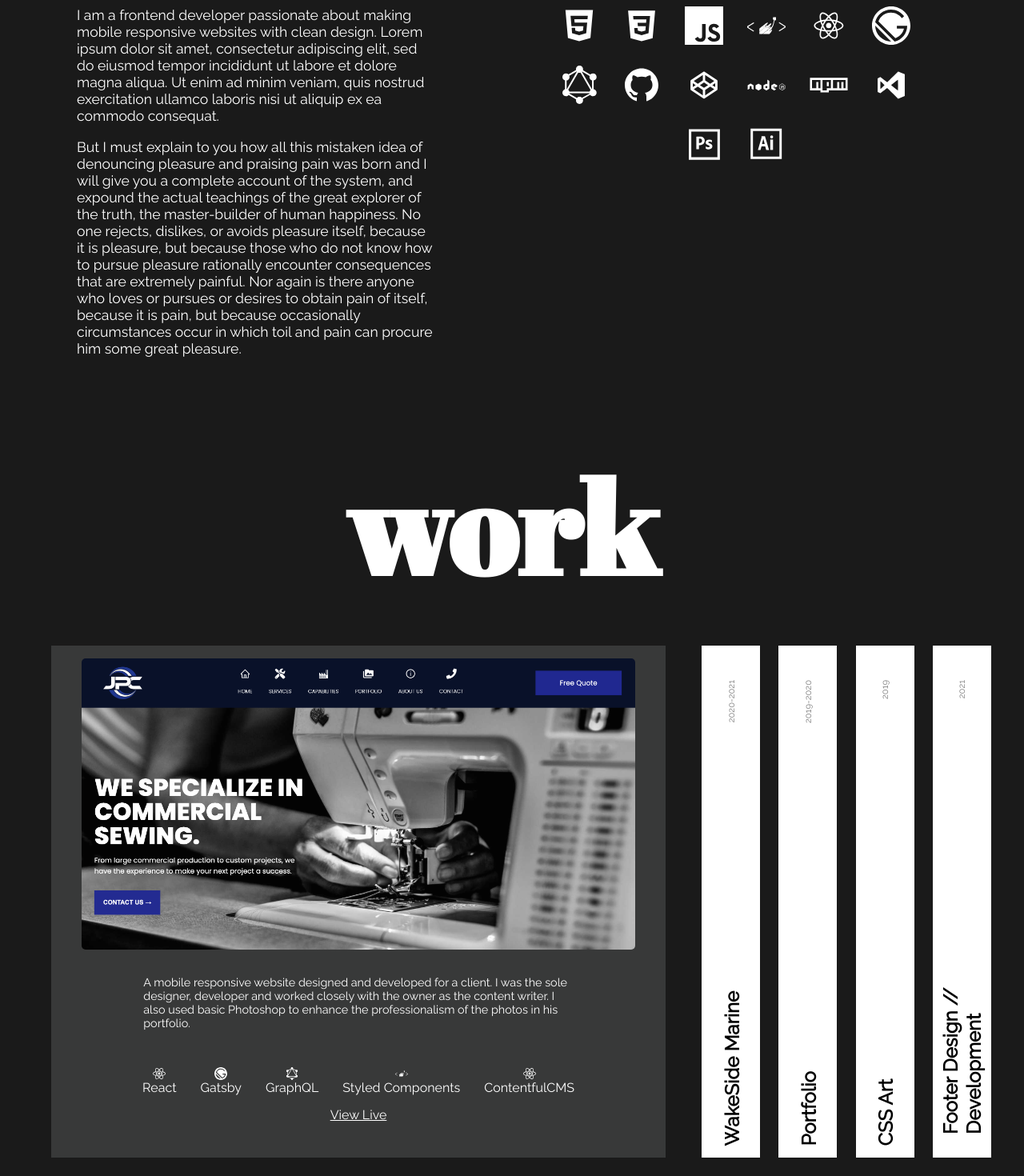
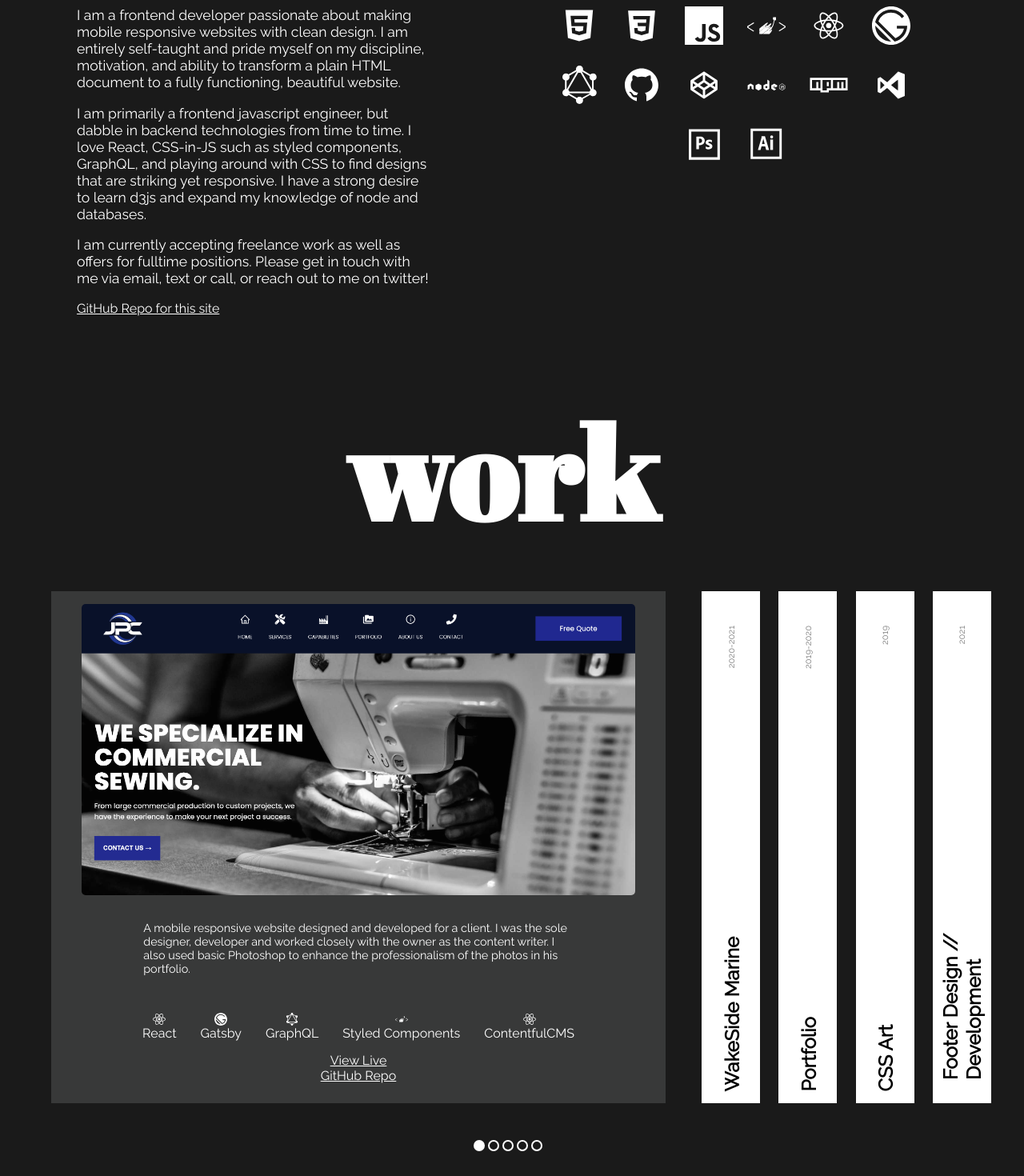
Before and after one commit to madihara/portfolio-2020, a React (Create React App) app: page / in a window 1280 px wide. Shown: the part 700-2170 px from the top of the page at 80% size. Built offline with nearby package versions, Linux system fonts and the light colour scheme.

Commit message:
updating about me

```diff
--- a/src/components/About.jsx
+++ b/src/components/About.jsx
@@ -9,7 +9,7 @@ const About = () => {
     <Main>
       <FlexRow>
         <Title>madison <br></br> haradine</Title>
-        {/* <Description>Hey this will be the description</Description> */}
+
       </FlexRow>
 
       <SubTitle>Freelance Frontend Developer</SubTitle>
--- a/src/components/Main.js
+++ b/src/components/Main.js
@@ -38,12 +38,13 @@ const DataRender = () => {
               </Column>
             )) : null}
           </HiddenSection>
-          {item.link ? (
+          {item.links ? item.links.map((link) => (
+
             <Link
             target="_blank"
             active={active === index}
-            href={item.link.linkhref}>{item.link.name}</Link>
-          ) : null }
+            href={link.linkhref}>{link.name}</Link>
+          )) : null }
           </ColumnWork>
         ))}
 
--- a/src/components/Navigation.jsx
+++ b/src/components/Navigation.jsx
@@ -48,4 +48,9 @@ const Link = styled.a`
   cursor: pointer;
   text-decoration: none;
   color: white;
+  transition: .3s;
+
+  &:hover{
+    transform: scale(1.1);
+  }
 `
--- a/src/components/Skills.jsx
+++ b/src/components/Skills.jsx
@@ -1,5 +1,6 @@
 import React from 'react'
 import styled from 'styled-components'
+import {Link} from './Styles'
 
 
 import {GrGraphQl, GrGatsbyjs} from 'react-icons/gr'
@@ -11,14 +12,22 @@ import {AiFillHtml5, AiFillGithub} from 'react-icons/ai'
 const Skills = () => {
   return(
     <Wrapper>
-      <FlexItem>
+      <FlexItem style={{justifyContent: 'flex-start'}}>
         <Paragraph>
-          I am a frontend developer passionate about making mobile responsive websites with clean design. Lorem ipsum dolor sit amet, consectetur adipiscing elit, sed do eiusmod tempor incididunt ut labore et dolore magna aliqua. Ut enim ad minim veniam, quis nostrud exercitation ullamco laboris nisi ut aliquip ex ea commodo consequat.
+          I am a frontend developer passionate about making mobile responsive websites with clean design. I am entirely self-taught and pride myself on my discipline, motivation, and ability to transform a plain HTML document to a fully functioning, beautiful website.
         </Paragraph>
 
         <Paragraph>
-        But I must explain to you how all this mistaken idea of denouncing pleasure and praising pain was born and I will give you a complete account of the system, and expound the actual teachings of the great explorer of the truth, the master-builder of human happiness. No one rejects, dislikes, or avoids pleasure itself, because it is pleasure, but because those who do not know how to pursue pleasure rationally encounter consequences that are extremely painful. Nor again is there anyone who loves or pursues or desires to obtain pain of itself, because it is pain, but because occasionally circumstances occur in which toil and pain can procure him some great pleasure.
+          I am primarily a frontend javascript engineer, but dabble in backend technologies from time to time.  I love React, CSS-in-JS such as styled components, GraphQL, and playing around with CSS to find designs that are striking yet responsive.  I have a strong desire to learn d3js and expand my knowledge of node and databases.
         </Paragraph>
+        <Paragraph>I am currently accepting freelance work as well as offers for fulltime positions.  Please get in touch with me via email, text or call, or reach out to me on twitter!
+
+        </Paragraph>
+        <Link
+          href='https://github.com/madihara/portfolio-2020'
+          target="_blank"
+          style={{display:'inline-block'}}
+        >GitHub Repo for this site</Link>
       </FlexItem>
       <FlexItem >
         <Icon>
@@ -79,6 +88,7 @@ export const Wrapper = styled.div`
   color: white;
   display: flex;
   justify-content: space-between;
+
 `
 const FlexItem = styled.div`
   display: flex;
--- a/src/variables/Data.js
+++ b/src/variables/Data.js
@@ -18,10 +18,17 @@ export const data = [
     title: 'JPC Sewing',
     info: "A mobile responsive website designed and developed for a client. I was the sole designer, developer and worked closely with the owner as the content writer. I also used basic Photoshop to enhance the professionalism of the photos in his portfolio.",
     image: jpc,
-    link: {
-      name: 'View Live',
-      linkhref: 'http://www.jpcscustom.com'
-    },
+    links:
+    [
+      {
+        name: 'View Live',
+        linkhref: 'http://www.jpcscustom.com'
+      },
+      {
+        name: 'GitHub Repo',
+        linkhref:'https://github.com/madihara/jpc-llc'
+      },
+    ],
     icons: [
       {
         name: 'React',
@@ -51,17 +58,29 @@ export const data = [
     title: 'WakeSide Marine',
     info: "A Gatsby site I am working on for a client.  It is in the early stages of development and mobile responsiveness has not been developed yet, but is coming.  I am in charge of design and development of the entire site and will be setting up a CMS of the client's choosing using GraphQL as the querying language.",
     image: wakeside,
-    link: {
-      name: 'View Live',
-      linkhref: 'https://reverent-montalcini-a70fee.netlify.app/'
-    }
+    links: [
+      {
+        name: 'View Live',
+        linkhref: 'https://reverent-montalcini-a70fee.netlify.app/',
+      },
+      {
+        name: "GitHub Repp",
+        linkhref:'https://github.com/madihara/wakeside'
+      }
+    ]
   },
   {
     date: '2019-2020',
-    description: 'Portfolio',
+    description: 'Old Portfolio',
     title: 'Portfolio',
     info: "A mobile responsive site designed and developed using CSS Modules and React.",
     image: portfolio,
+    links: [
+      {
+        name: 'GitHub Repo',
+        linkhref: 'https://github.com/madihara/portfolio'
+      }
+    ]
   },
   {
     date: '2019',
@@ -69,10 +88,12 @@ export const data = [
     title: 'CSS Art',
     info: "     While learning CSS I decided to take on a fun side project and make a pure CSS image of my dog.",
     image: css,
-    link: {
+    links: [
+      {
       name: 'CodePen',
       linkhref: 'https://codepen.io/madihara/pen/bGGPLBP'
     }
+  ],
   },
   {
     date: '2021',
```
